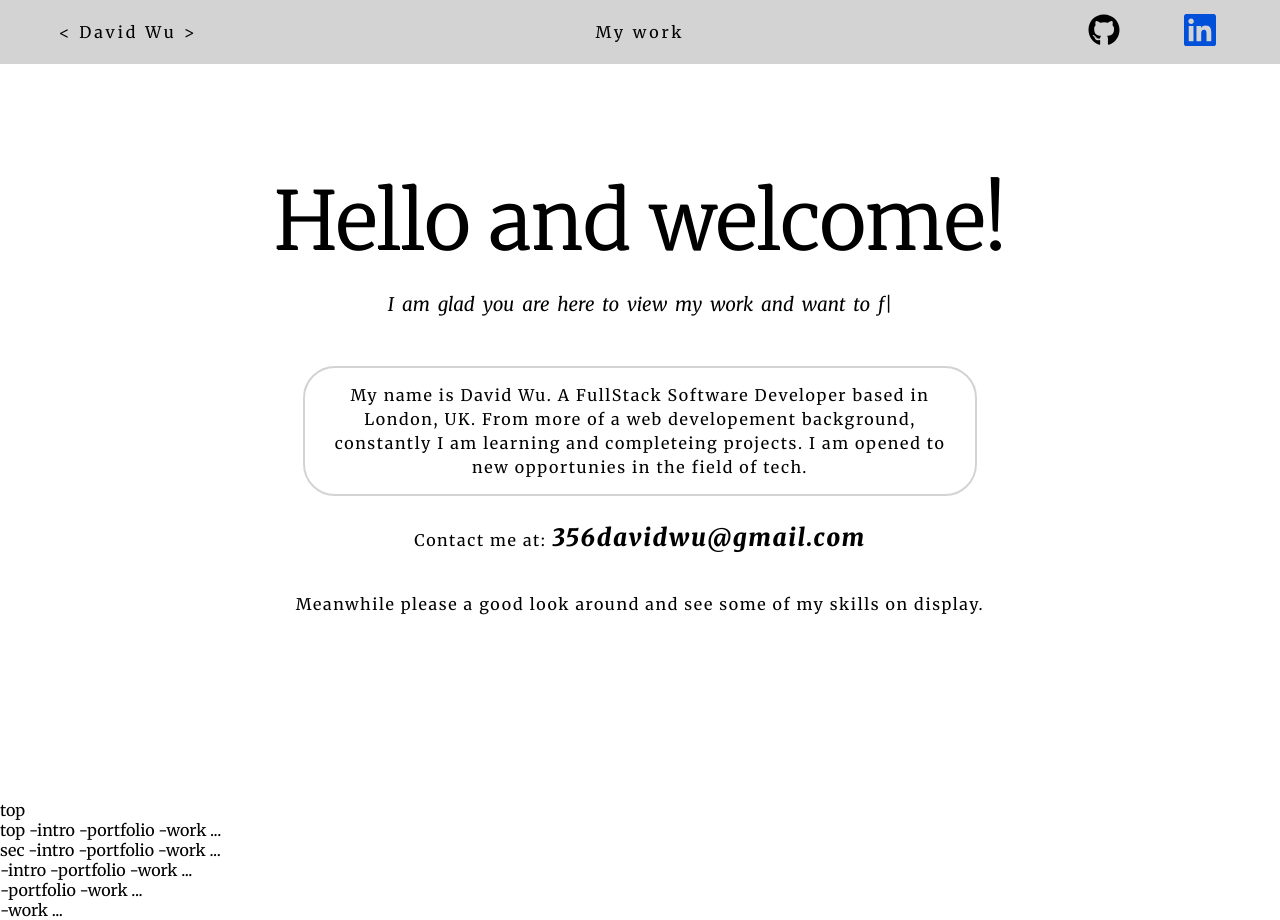
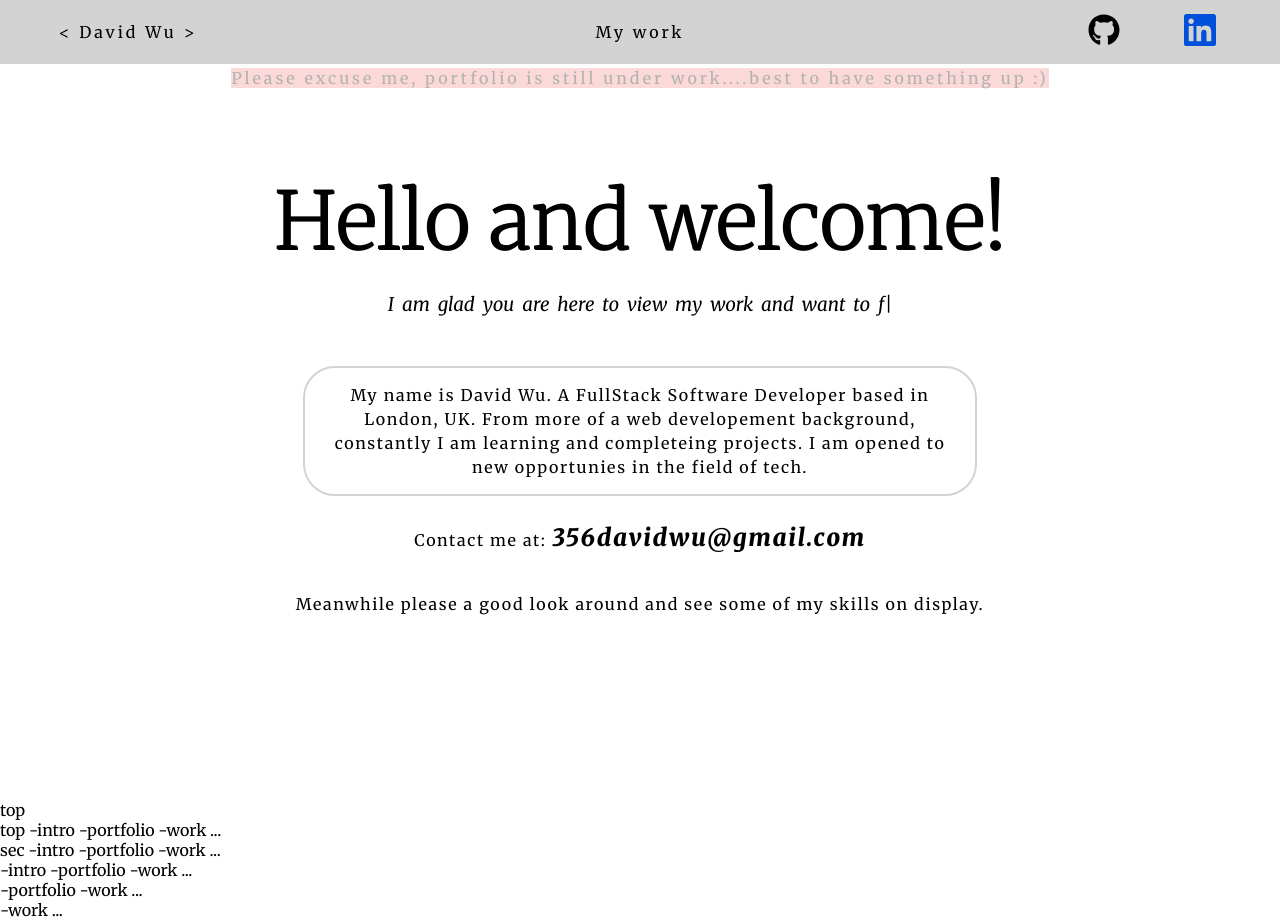
Before and after one commit to david204code/MyPortfolio, a React (Create React App) app: page / in a window 1280 px wide. Built offline with nearby package versions, Linux system fonts and the light colour scheme.

Commit message:
Added a NOTICE and so ready to deploy on Netlify

```diff
--- a/src/components/header/Header.jsx
+++ b/src/components/header/Header.jsx
@@ -47,6 +47,14 @@ export default function Header() {
             </div>
           </div>
         </IconContext.Provider>
+        <div className="notice">
+          <div className="noticeBox">
+            <p>
+              Please excuse me, portfolio is still under work....best to have
+              something up :)
+            </p>
+          </div>
+        </div>
       </div>
     </div>
   );
--- a/src/components/header/Header.scss
+++ b/src/components/header/Header.scss
@@ -8,6 +8,22 @@
     align-items: center;
     justify-content: space-evenly;
     letter-spacing: 3px;
+
+    .notice {
+      padding-top: 11.5vh;
+      position: fixed;
+
+      .noticeBox {
+        margin: 10rem 5rem;
+        background: lightcoral;
+        opacity: 0.3;
+        // z-index: 2;
+
+        &:hover {
+          opacity: 0.95;
+        }
+      }
+    }
   }
 
   .left {
@@ -29,6 +45,7 @@
     align-items: center;
     justify-content: space-evenly;
     width: 20%;
+    z-index: 1;
   }
 
   a {
```
